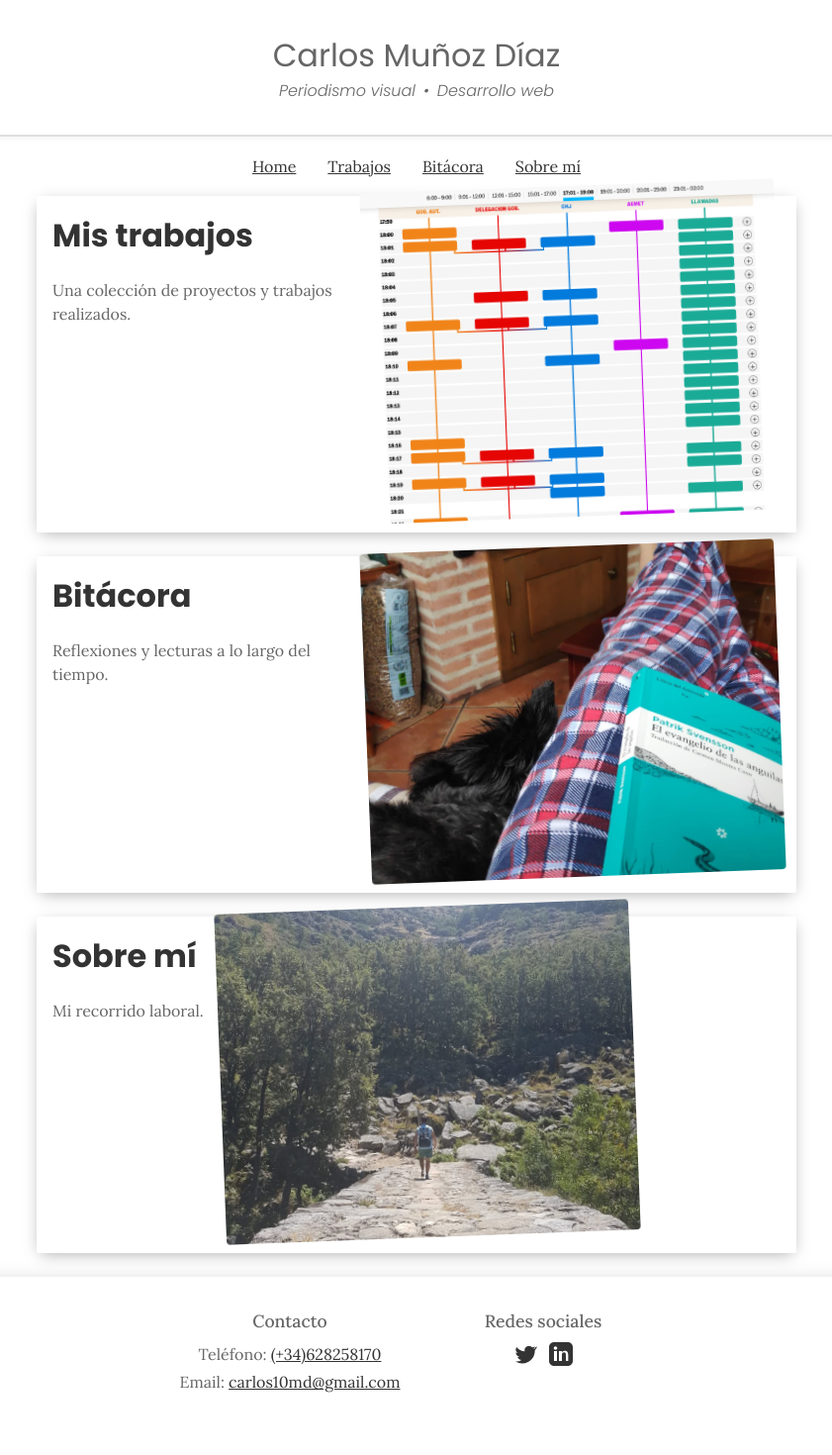
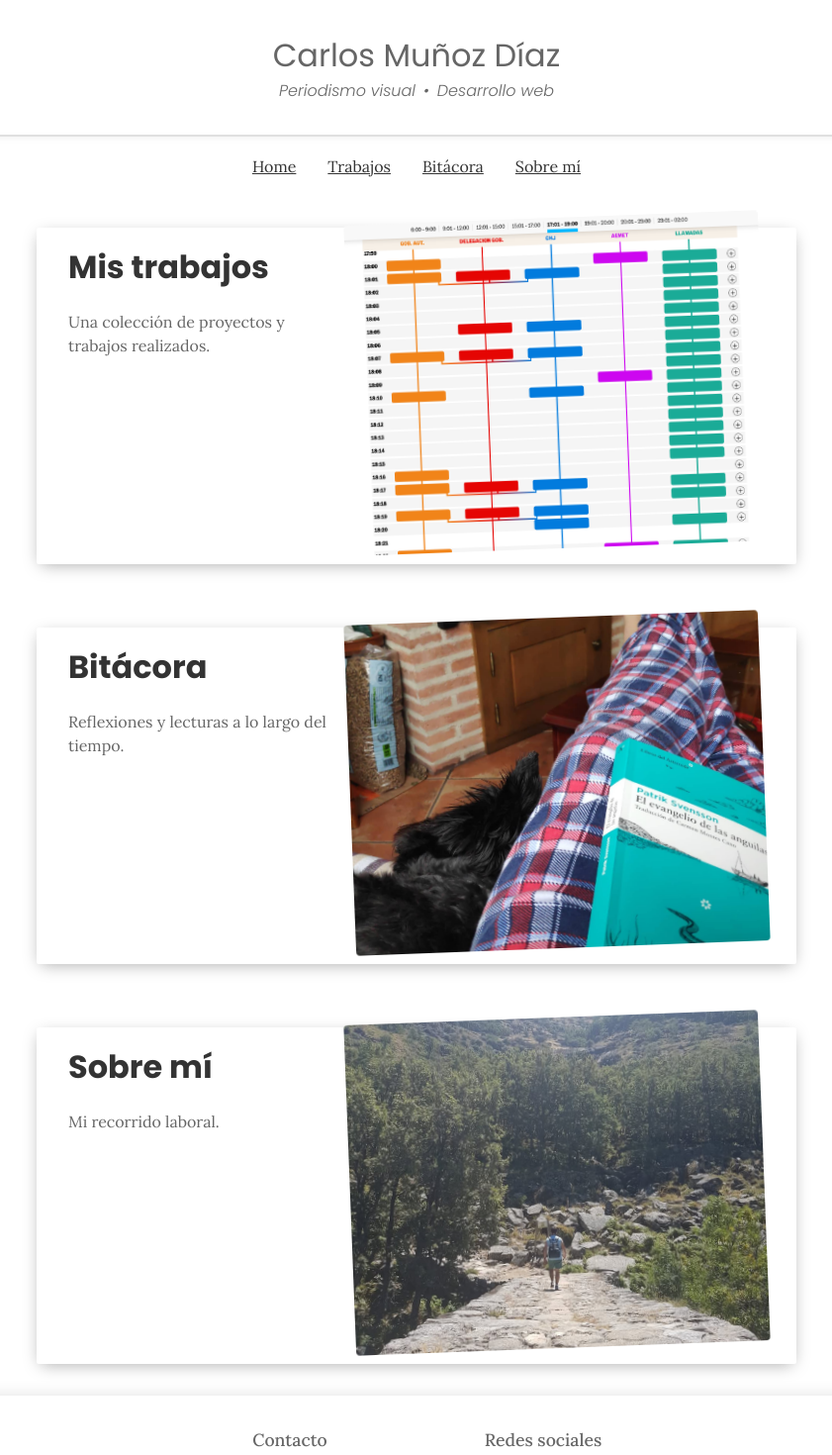
Before and after one commit to CarlosMunozDiaz/carlosmunozdiaz.github.io, a SvelteKit app: page / in a window 1280 px wide. Shown: the top 1470 px of the page at 99% size, without its empty margins (219-1060 px from the left). Before the commit the page ends 1440 px from the top, so only its background shows below. Built offline with nearby package versions, Linux system fonts and the light colour scheme.

Commit message:
Estilos en tarjetas de home

```diff
--- a/src/routes/+page.svelte
+++ b/src/routes/+page.svelte
@@ -55,9 +55,15 @@
         transform: translateY(0);
     }
 
-    @medin (min-width: 768px) {
-        .card-animate {
-            margin-bottom: 3rem;
+    @media (min-width: 768px) {
+        .card-animate:not(:last-child) {
+            margin-bottom: 4rem;
+        }
+        .card-animate:last-child {
+            margin-bottom: 2rem;
+        }
+        .card-animate:first-child {
+            margin-top: 2rem;
         }
     }
 </style>
--- a/src/routes/components/HomeCard.svelte
+++ b/src/routes/components/HomeCard.svelte
@@ -45,6 +45,8 @@
   @media (min-width: 768px) {
     a.home-card {
       flex-direction: row;
+      justify-content: space-between;
+      padding: 1rem 2rem;
       height: 340px;
     }
     .hc_image {
```
